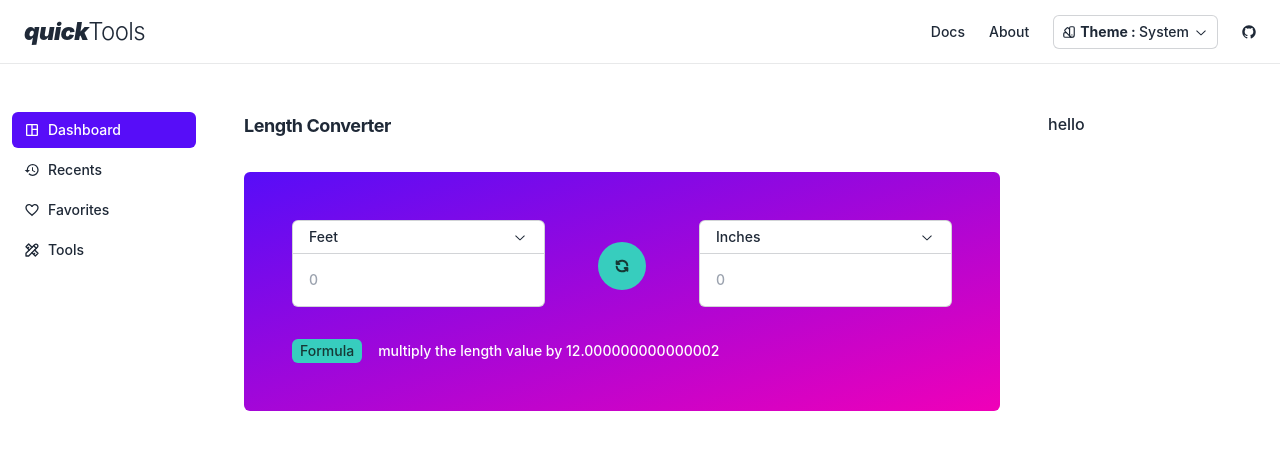
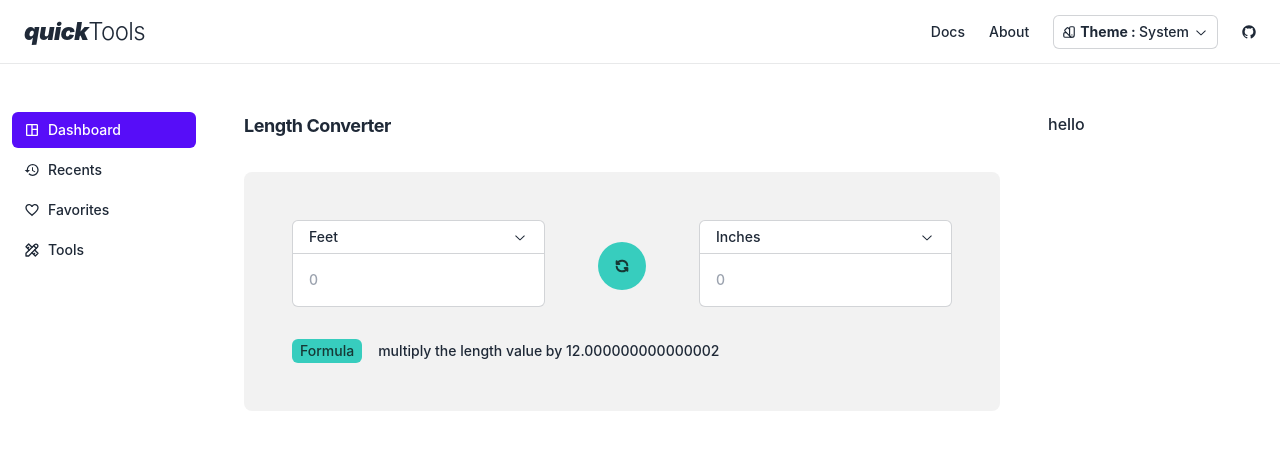
Before and after one commit to Rich1997/quickTools, a React (Vite) app: page / in a window 1280 px wide. Shown: the top 450 px of the page. Built offline with nearby package versions, Linux system fonts and the light colour scheme; a web font is replaced by a local one.

Commit message:
1 file modified

```diff
--- a/src/tools/LengthConverter.tsx
+++ b/src/tools/LengthConverter.tsx
@@ -57,7 +57,7 @@ const LengthConverter = () => {
             <div className="text-lg font-bold tracking-tight pb-8">
                 Length Converter
             </div>
-            <div className="laptop:p-12 px-6 py-12 bg-gradient-to-br from-primary to-secondary rounded-md text-primary-content">
+            <div className="laptop:p-12 px-6 py-12 bg-base-200 rounded-lg text-base-content">
                 <div className="flex tablet:items-center justify-between gap-6 tablet:flex-row flex-col w-full pb-8">
                     <div className="flex flex-col">
                         <Selector
```
